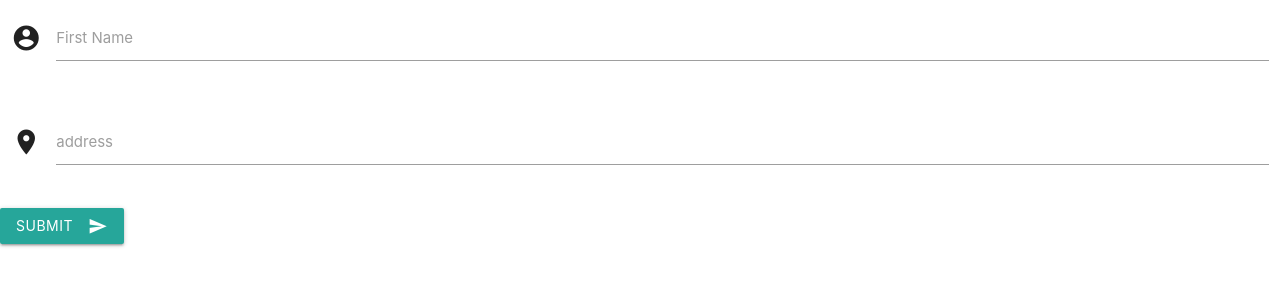
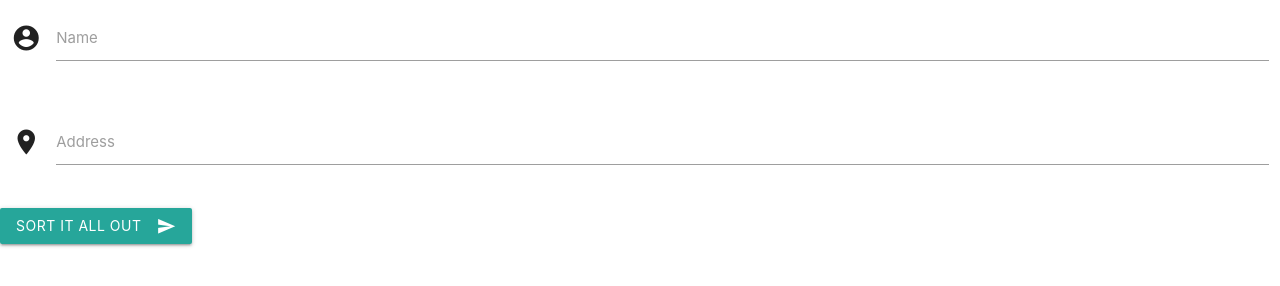
Before and after one commit to daveism/thedream, a plain HTML site: page index.html in a window 1280 px wide. Drawn offline with nearby package versions, Linux system fonts and the light colour scheme.

Commit message:
a little more

```diff
--- a/index.html
+++ b/index.html
@@ -21,18 +21,18 @@
            <div class="input-field col s12">
              <i class="material-icons prefix">account_circle</i>
              <input id="icon_prefix" type="text" class="validate">
-             <label for="icon_prefix">First Name</label>
+             <label for="icon_prefix">Name</label>
            </div>
          </div>
          <div class="row">
            <div class="input-field col s12">
              <i class="material-icons prefix">location_on</i>
              <input id="icon_prefix" type="text" class="validate">
-             <label for="icon_prefix">address</label>
+             <label for="icon_prefix">Address</label>
            </div>
          </div>
          <div class="row">
-           <button class="btn waves-effect waves-light" type="submit" name="action">Submit
+           <button class="btn waves-effect waves-light" type="submit" name="action">Sort it all out
              <i class="material-icons right">send</i>
            </button>
          </div>
```
